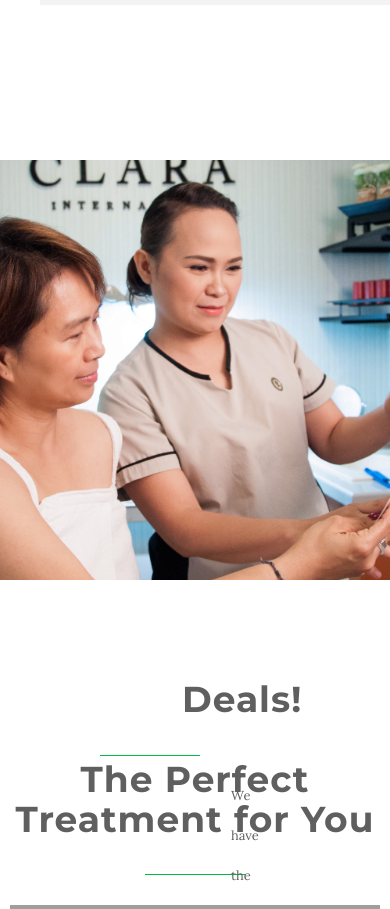
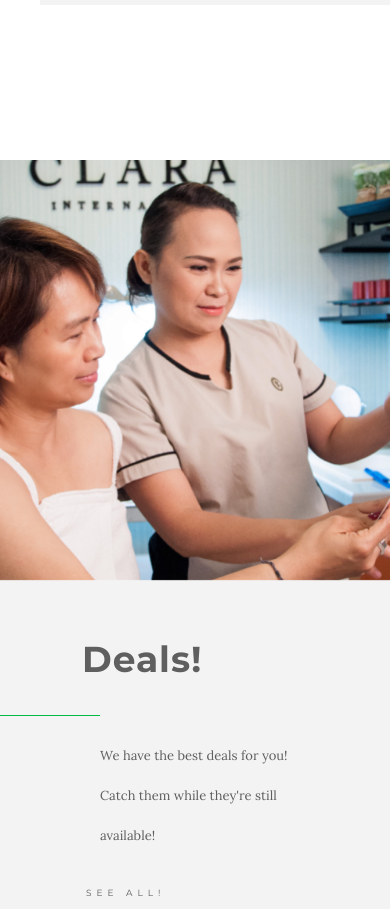
Before and after one commit to CockpitMaster/cm, a PHP site: page / in a window 390 px wide; the page is wider, and only the part inside the window is pictured. Shown: the part 1818-2727 px from the top of that part. Run offline with PHP 8.4, Linux system fonts and the light colour scheme; some libraries are stand-ins or nearby versions; grey boxes are pictures that could not be loaded.

Commit message:
Fixed Home Page glitch overlapping sections

```diff
--- a/css/style.css
+++ b/css/style.css
@@ -651,14 +651,14 @@ body {
 
 .contain-filler{
   background-color: #f3f3f3;
-  height: 420px;
   text-align: justify;
 }
 
 .filler-text{
-  padding: 100px;
+  margin: auto;
 }
-
+.flex-filler{
+}
 
 /*Hover Box*/
 
@@ -1254,12 +1254,21 @@ nav {
   }
 }
 
-@media only screen and (max-width: 740px) {
+@media only screen and (max-width: 766px) {
   /*Main*/
   .intro .intro-body .brand-heading{
     font-size: 36px;
   }
-
+  #filler p {
+    margin-left: 100px;
+    margin-right: 100px;
+  }
+  #filler .button {
+    margin-left: 86px;
+  }
+  .filler-text-container{
+    margin: 60px 0;
+  }
   .intro-contact{
     width: 100%;
   }
@@ -1354,3 +1363,18 @@ nav {
 .slick-dots{
   bottom: 25px!important;
 }
+
+
+
+
+@media only screen and (min-width: 1024px) {
+  .contain-filler{
+    display: flex;
+  }
+  .flex-filler{
+    flex: 1;
+  }
+  .filler-text-container{
+    margin: 0 50px;
+  }
+}
--- a/index.html
+++ b/index.html
@@ -155,17 +155,21 @@
 
     <!--Filler Section-->
     <section id="filler">
-        <div class="contain-filler">
+        <div class="contain-filler row">
             <div class="col-md-6 flex-filler background">
             </div>
             <div class="col-md-6 flex-filler filler-text">
-                <h1>Deals!</h1>
-                <hr class="aesthetic-hr">
-                <p>We have the best deals for you! Catch them while they're still available!</p>
-                <a href="" class="button intro-font-small">See All!</a>
+                <div class="filler-text-container">
+                    <h1>Deals!</h1>
+                    <hr class="aesthetic-hr">
+                    <p>We have the best deals for you! Catch them while they're still available!</p>
+                    <a href="" class="button intro-font-small">See All!</a>
+                </div>
             </div>
         </div>
     </section>
+
+
 
     <!--Links Section-->
     <section id="links" class="clear-fix">
```
